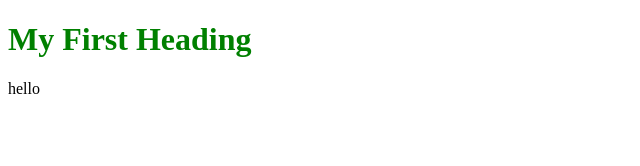
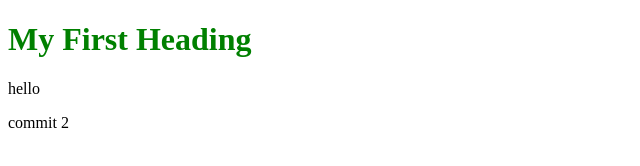
Before and after one commit to neinaskff/test, a plain HTML site: page index.html in a window 1280 px wide. Shown: the full height of the page, 0-640 px from the left. Drawn offline with Linux system fonts and the light colour scheme.

Commit message:
commit 2

```diff
--- a/index.html
+++ b/index.html
@@ -11,6 +11,7 @@
 
     <h1>My First Heading</h1>
     <p>hello</p>
+    <span>commit 2</span>
 
 </body>
 
```
